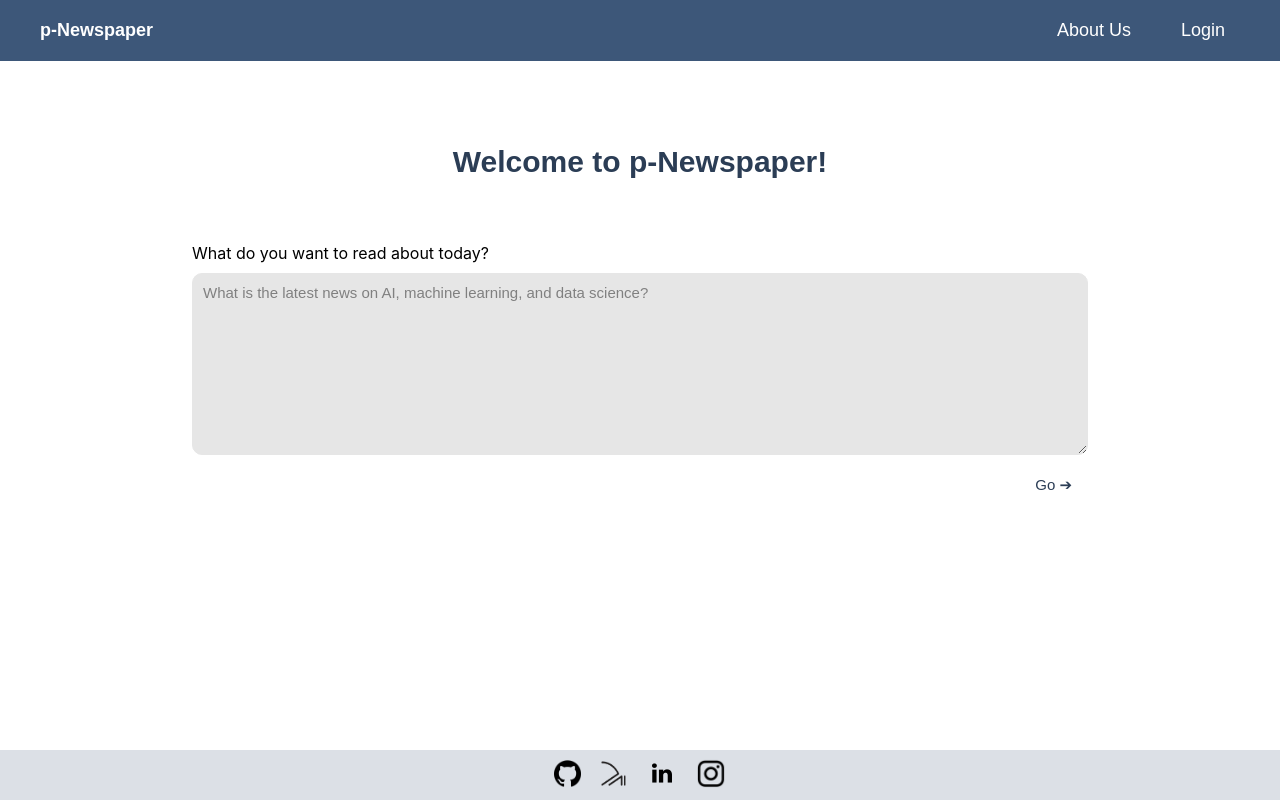
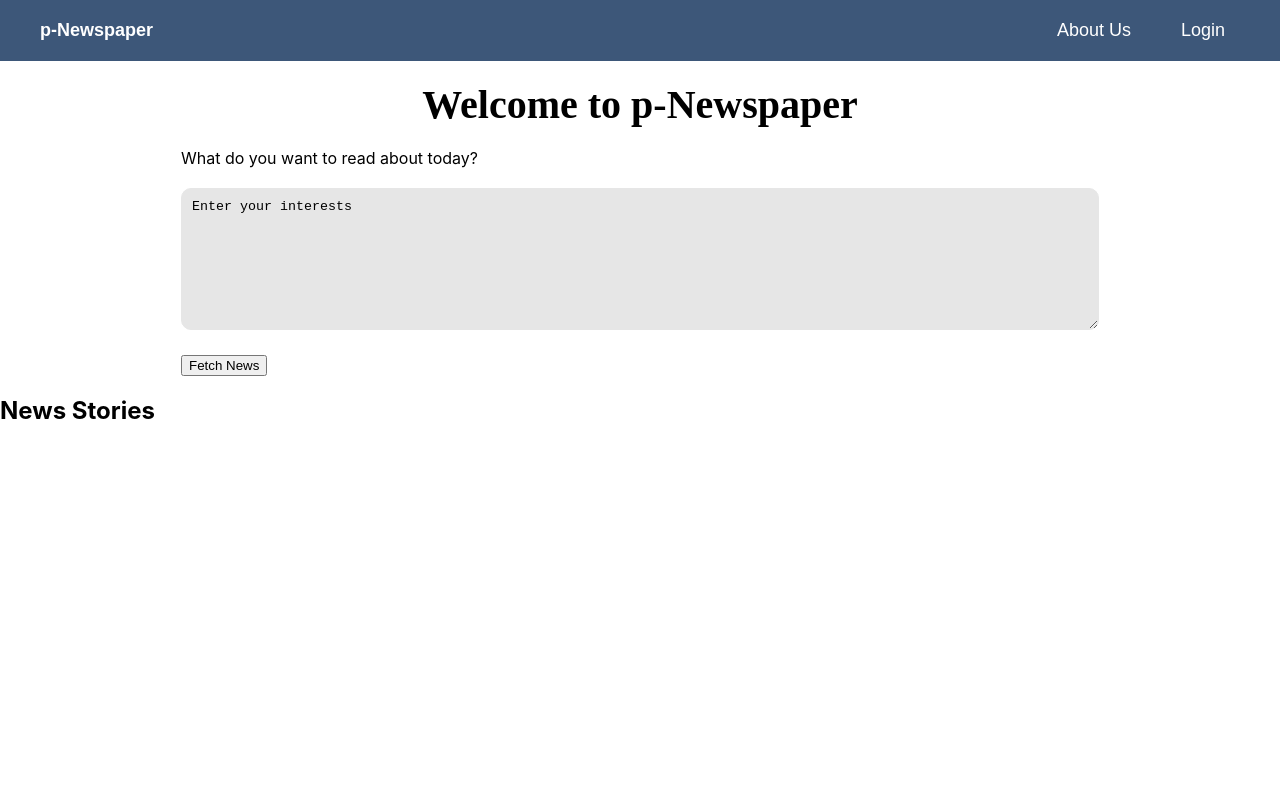
Before and after one commit to P-Newspaper/p-Newspaper, a React (Create React App) app in the folder frontend/: page / in a window 1280 px wide. Built offline with nearby package versions, Linux system fonts and the light colour scheme.

Commit message:
revert changes

```diff
--- a/frontend/src/App.js
+++ b/frontend/src/App.js
@@ -1,8 +1,7 @@
-import React from 'react';
-import { BrowserRouter as Router } from 'react-router-dom';
-import Navbar from './components/Navbar';
-import Footer from './components/Footer';
-import AppRoutes from './AppRoutes';
+import React from "react";
+import { BrowserRouter as Router } from "react-router-dom";
+import Navbar from "./components/Navbar";
+import AppRoutes from "./AppRoutes";
 
 function App() {
   return (
@@ -10,7 +9,6 @@ function App() {
       <div className="App">
         <Navbar />
         <AppRoutes />
-                <Footer />
       </div>
     </Router>
   );
--- a/frontend/src/AppRoutes.js
+++ b/frontend/src/AppRoutes.js
@@ -1,19 +1,16 @@
-import React from 'react';
-import { Route, Routes } from 'react-router-dom';
-import NonUserLanding from './components/NonUserLanding';
-import AboutUs from './components/AboutUs';
-import Login from './components/Login';
-import NonUserResults from './components/NonUserResults';
+import React from "react";
+import { Route, Routes } from "react-router-dom";
+import NewsForm from "./components/NewsForm";
+import AboutUs from "./components/AboutUs";
+import Login from "./components/Login";
 
 function AppRoutes() {
   return (
     <Routes>
-            <Route path="/" element={<NonUserLanding />} />
+      <Route path="/" element={<NewsForm />} />
       <Route path="/about" element={<AboutUs />} />
       <Route path="/login" element={<Login />} />
-            <Route path="/submit" element={<NonUserResults />} />
     </Routes>
-
   );
 }
 
--- a/frontend/src/components/Footer.js
+++ /dev/null
@@ -1,29 +0,0 @@
-import React from 'react';
-import paiImage from '../images/pai.png';
-import instagram from '../images/instagram.png';
-import github from '../images/github.png';
-import linkedin from '../images/linkedin.png';
-import '../styles/footer.css';
-
-const Footer = () => {
-    return (
-        <footer>
-            <div className="footer-container">
-                <a href = "https://github.com/P-Newspaper/p-Newspaper" target="_blank" rel="noopener noreferrer" className = "github">
-                    <img src={github} alt="Github"/>
-                </a>
-                <a href = "https://www.p-ai.org/" target="_blank" rel="noopener noreferrer" className="pai">
-                    <img src={paiImage} alt="P-ai"/>
-                </a>
-                <a href = "https://www.linkedin.com/company/p-ai/mycompany/" target="_blank" rel="noopener noreferrer" className = "linkedin">
-                    <img src={linkedin} alt="Linkedin"/>
-                </a>
-                <a href = "https://www.instagram.com/pai.claremont/" target="_blank" rel="noopener noreferrer" className = "insta">
-                    <img src={instagram} alt="Instagram"/>
-                </a>
-            </div>
-        </footer>
-    );
-};
-
-export default Footer;
--- /dev/null
+++ b/frontend/src/components/NewsForm.js
@@ -0,0 +1,86 @@
+import React, { useState } from "react";
+import axios from "axios";
+import NewsList from "./NewsList";
+
+function NewsForm() {
+  const [interests, setInterests] = useState("");
+  const [news, setNews] = useState([]);
+
+  const handleSubmit = async (event) => {
+    event.preventDefault();
+    try {
+      const response = await axios.post("http://localhost:5000/fetch-news", {
+        interests,
+      });
+      setNews(response.data);
+      console.log(response.data);
+    } catch (error) {
+      console.error("Error fetching news:", error);
+    }
+  };
+
+  return (
+    <div>
+      <div>
+        <br></br>
+        <strong
+          style={{
+            display: "flex",
+            justifyContent: "center",
+            fontSize: "40px",
+            fontFamily: "Kite One",
+          }}
+        >
+          Welcome to p-Newspaper
+        </strong>
+      </div>
+      <form
+        onSubmit={handleSubmit}
+        style={{ display: "flex", justifyContent: "center" }}
+      >
+        <div>
+          <br></br>
+          <div>
+            <label htmlFor="interests">
+              What do you want to read about today?
+            </label>
+          </div>
+          <br></br>
+          <div>
+            <textarea
+              id="interests"
+              value={interests}
+              onChange={(e) => setInterests(e.target.value)}
+              placeholder="Enter your interests"
+              style={{
+                color: "black",
+                backgroundColor: "#e6e6e6",
+                padding: 10,
+                borderRadius: 10,
+                justifyContent: "center",
+                borderColor: "#e6e6e6",
+                width: window.innerWidth * 0.7,
+                height: window.innerHeight * 0.15,
+              }}
+            />
+            <style>
+              {`
+                            ::placeholder {
+                                color: black;
+                            }`}
+            </style>
+          </div>
+          <br></br>
+          <div>
+            <button type="submit" style={{ justifyContent: "center" }}>
+              Fetch News
+            </button>
+          </div>
+        </div>
+      </form>
+      <NewsList news={news} />
+    </div>
+  );
+}
+
+export default NewsForm;
--- a/frontend/src/components/NewsList.js
+++ b/frontend/src/components/NewsList.js
@@ -4,7 +4,7 @@ function NewsList({ news }) {
   return (
     <div>
       <h2>News Stories</h2>
-      <ul>
+      {/* <ul>
         {news.map((story, index) => (
           <li key={index}>
             <a href={story.url} target="_blank" rel="noopener noreferrer">
@@ -12,7 +12,8 @@ function NewsList({ news }) {
             </a>
           </li>
         ))}
-      </ul>
+      </ul> */}
+      {news}
     </div>
   );
 }
--- a/frontend/src/components/NonUserLanding.js
+++ /dev/null
@@ -1,70 +0,0 @@
-import React, { useState } from "react";
-// import axios from 'axios';
-import "../styles/landingAndResults.css";
-import { useNavigate } from "react-router-dom";
-
-function NonUserLanding() {
-  const [interests, setInterests] = useState("");
-  const navigate = useNavigate();
-
-  const handleSubmit = async (event) => {
-    event.preventDefault();
-    console.log("Form submitted");
-
-    const fakeResponse = {
-      data: {
-        articles: [
-          { title: "Article 1", content: "Content 1" },
-          { title: "Article 2", content: "Content 2" },
-        ],
-      },
-    };
-    console.log("fake response data: ", fakeResponse.data);
-    navigate("/submit", { state: fakeResponse.data });
-
-    // let trimmedInterests = interests.trim();
-    // if (trimmedInterests === '') {
-    //     trimmedInterests = 'AI, machine learning, data science';
-    // }
-    // try {
-    //     const response = await axios.post('http://localhost:5000/fetch-news', { interests });
-    //     console.log(response.data);
-    //     navigate('/submit');
-    // } catch (error) {
-    //     console.error('Error fetching news:', error);
-    // }
-  };
-
-  return (
-    <div>
-      <div>
-        <br></br>
-        <strong className="top-text">Welcome to p-Newspaper!</strong>
-      </div>
-      <form onSubmit={handleSubmit} className="form-container">
-        <div className="input-container">
-          <label htmlFor="interests">
-            What do you want to read about today?
-          </label>
-          <div className="text-container">
-            <textarea
-              id="interests"
-              value={interests}
-              onChange={(e) => setInterests(e.target.value)}
-              placeholder="What is the latest news on AI, machine learning, and data science?"
-              className="textarea-input"
-            />
-          </div>
-          <div className="button-container">
-            <button type="submit" className="submit-button">
-              Go ➔
-            </button>
-          </div>
-          <br></br>
-        </div>
-      </form>
-    </div>
-  );
-}
-
-export default NonUserLanding;
--- a/frontend/src/components/NonUserResults.js
+++ /dev/null
@@ -1,28 +0,0 @@
-import React from 'react';
-import { useLocation } from 'react-router-dom';
-
-function NewsList({ news }) {
-    const location = useLocation();
-    const data = location.state;
-
-    return (
-        <div>
-            {data.articles.map((article, index) => (
-                <div key={index}>
-                    <h2>{article.title}</h2>
-                    <p>{article.content}</p>
-                </div>
-            ))}
-            {/* <h2>News Stories</h2>
-            <ul>
-                {news.map((story, index) => (
-                    <li key={index}>
-                        <a href={story.url} target="_blank" rel="noopener noreferrer">{story.title}</a>
-                    </li>
-                ))}
-            </ul> */}
-        </div>
-    );
-}
-
-export default NewsList;
```
Also changed, not shown: frontend/src/components/UserLanding.js (deleted), frontend/src/components/UserResults.js (deleted), 1 other file (tests, documents, lock files or other folders). Lines whose indentation alone changed are shown as unchanged.
